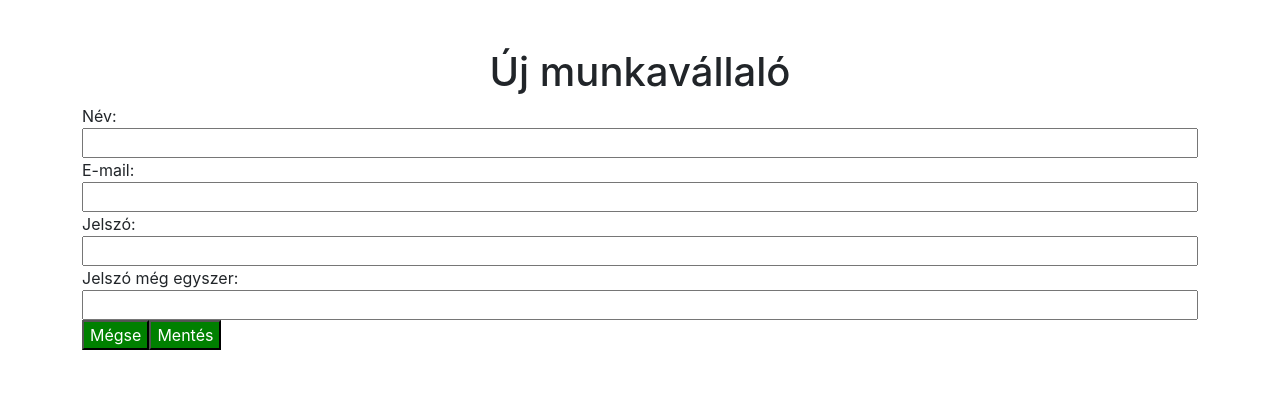
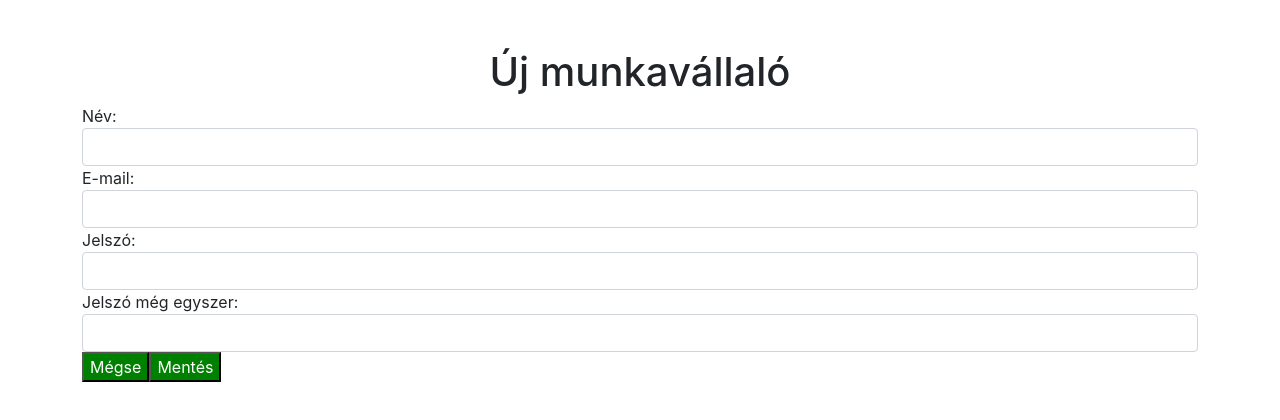
Before and after one commit to flowacademyhu/iota-munkalap, a React (Create React App) app in the folder frontend/: page / in a window 1280 px wide. Shown: the top 420 px of the page. Built offline with nearby package versions, Linux system fonts and the light colour scheme.

Commit message:
Validate input data

```diff
--- a/frontend/package.json
+++ b/frontend/package.json
@@ -10,7 +10,8 @@
     "react": "^17.0.1",
     "react-dom": "^17.0.1",
     "react-scripts": "4.0.1",
-    "web-vitals": "^0.2.4"
+    "web-vitals": "^0.2.4",
+    "yup": "^0.32.8"
   },
   "scripts": {
     "start": "react-scripts start",
--- a/frontend/src/Input.js
+++ b/frontend/src/Input.js
@@ -4,6 +4,8 @@ import { useField } from "formik";
 function Input({ label, type, ...props }) {
   const [field, meta] = useField(props);
   const { name } = props;
+  const { error, touched } = meta;
+  const showError = touched && error;
 
   return (
     <div className='form-group'>
@@ -13,7 +15,9 @@ function Input({ label, type, ...props }) {
         {...props}
         id={name}
         type={type}
-        className='inputfield' />
+        className={`form-control ${showError ? "is-invalid" : ""}`}
+      />
+      {showError && <div className="invalid-feedback">{error}</div>}
     </div>
   );
 }
--- a/frontend/src/SaveEmployee.js
+++ b/frontend/src/SaveEmployee.js
@@ -1,7 +1,23 @@
 import React from 'react';
 import { Formik, Form } from 'formik';
+import * as yup from 'yup';
 import Input from './Input';
 import Button from './Button';
+
+const schema = yup.object().shape({
+  email: yup
+    .string()
+    .required("Az email kötelező!")
+    .email("Nem megfelelő email cím!"),
+  password: yup
+    .string()
+    .required("A jelszó kötelező!")
+    .min(5, "Legalább 5 karakteres jelszó kell!"),
+  confirmPassword: yup
+    .string()
+    .required("Add meg a jelszót még egyszer!")
+    .oneOf([yup.ref("password")], "A két jelszó nem egyezik meg!")
+});
 
 function SaveEmployee() {
   return (
@@ -12,7 +28,7 @@ function SaveEmployee() {
         password: '',
         confirmPassword: ''
       }}
-      //validationSchema={schema}
+      validationSchema={schema}
       onSubmit={values => {
         console.log("Küldés:", values);
       }}
```
